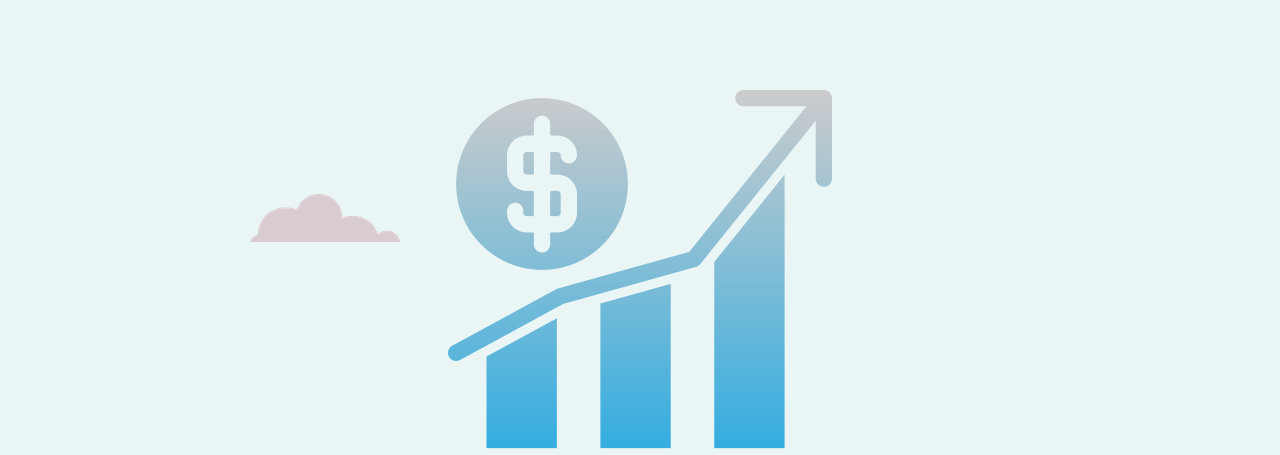
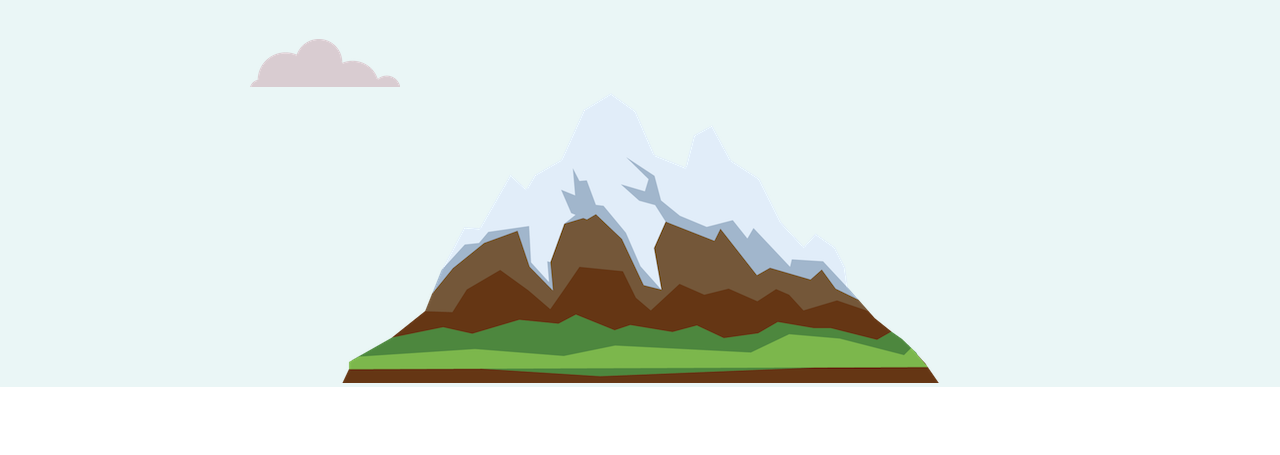
Before and after one commit to rhuoliveira/cv, a plain HTML site: page index.html in a window 1280 px wide. Shown: the part 340-795 px from the top of the page. Drawn offline with Linux system fonts and the light colour scheme.

Commit message:
Update index.html

```diff
--- a/index.html
+++ b/index.html
@@ -12,7 +12,7 @@
         <h1>I'm Rhuan.</h1>
         <h2>a economics.</h2>
         <img class="bottom-cloud" src="images/cloud.png" alt="cloud-img">
-        <img src="images/graph.png" alt="mountain-img">
+        <img src="images/mountain.png" alt="mountain-img">
     </div>
     <div class="middle-container">
       <div class="profile">
```
